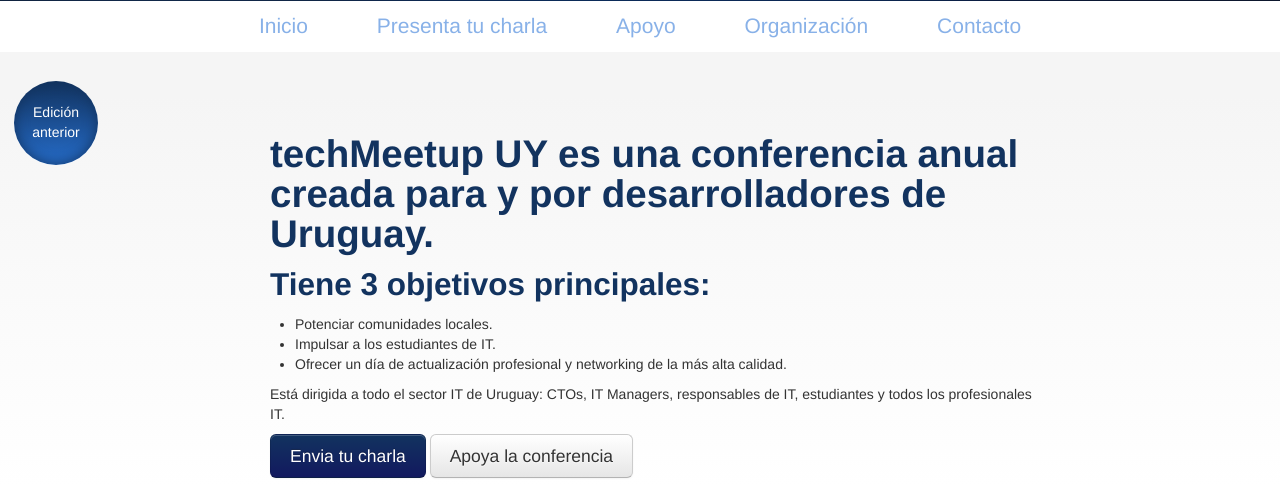
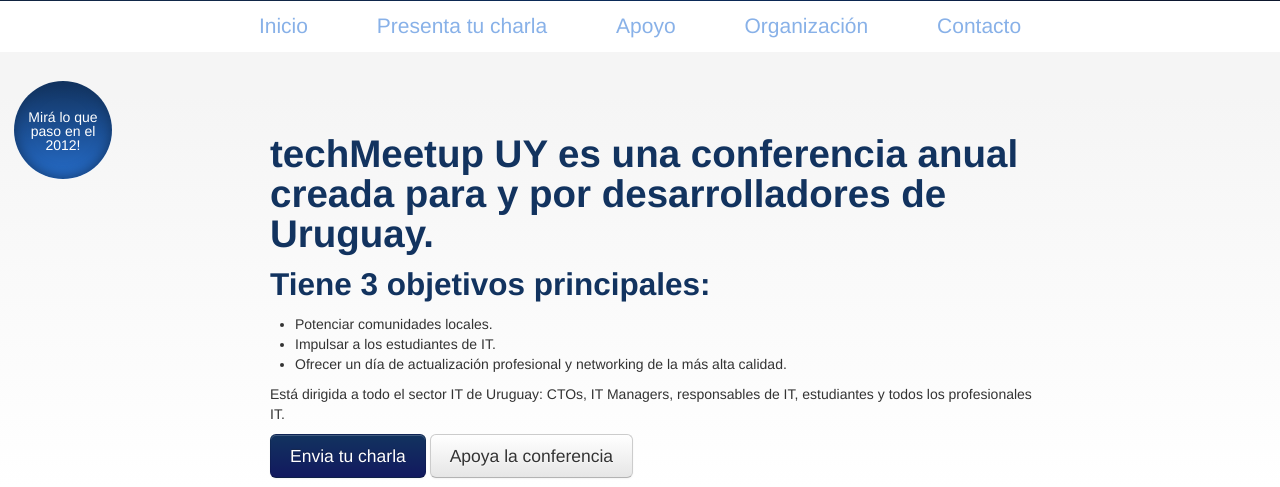
Before and after one commit to TechMeetupUY/landing2013, a PHP site: page /index2.html in a window 1280 px wide. Shown: the part 299-786 px from the top of the page. Run offline with PHP 8.4, Linux system fonts and the light colour scheme; some libraries are stand-ins or nearby versions; some web fonts are replaced.

Commit message:
prev edition badge

```diff
--- a/src/public/index2.html
+++ b/src/public/index2.html
@@ -121,7 +121,7 @@
         </ul>
     </header><!-- /header -->
 
-    <a href="http://tech.meetup.uy/v2012" alt="Edición anterior" target="_blank" id="prev_edition"><span>Edición anterior</span></a>.
+    <a href="http://tech.meetup.uy/v2012" alt="Edición anterior" target="_blank" id="prev_edition"><span>Mirá lo que paso en el 2012!</span></a>.
 
     <div class="main_wrapper">
         <div class="section" id="inicio">
--- a/src/public/less/app.css
+++ b/src/public/less/app.css
@@ -181,7 +181,7 @@ header ul.navbar li.active {
   background-repeat: repeat-x;
   filter: progid:DXImageTransform.Microsoft.gradient(startColorstr='#ff12335f', endColorstr='#ff266dca', GradientType=0);
   color: #fff;
-  width: 5em;
+  width: 6em;
   top: 380px;
   padding: .5em;
   -webkit-border-radius: 999em;
@@ -192,11 +192,12 @@ header ul.navbar li.active {
   -webkit-box-shadow: inset 0 0 1em #12335f;
   -moz-box-shadow: inset 0 0 1em #12335f;
   box-shadow: inset 0 0 1em #12335f;
-  height: 5em;
+  height: 6em;
 }
 #prev_edition span {
-  margin-top: 1em;
+  margin-top: 1.6em;
   display: block;
+  line-height: 1em;
 }
 .main_wrapper {
   *zoom: 1;
--- a/src/public/less/app.less
+++ b/src/public/less/app.less
@@ -119,17 +119,19 @@ header{
 	z-index: 5;
 	.vertical(@startColor: @blue, @endColor: lighten(@blue, 25%));
 	color: #fff;
-	width: 5em;
+	width: 6em;
 	top: 380px;
 	padding: .5em;
 	.border-radius(999em);
 	margin-left: 1em;
 	text-align: center;
 	.box-shadow(inset 0 0 1em @blue);
-	height: 5em;
+	height: 6em;
 	span{
-		margin-top: 1em;
+		margin-top: 1.75em;
 		display: block;
+		line-height: 1em;
+		font-weight: bold;
 	}
 }
 
```
